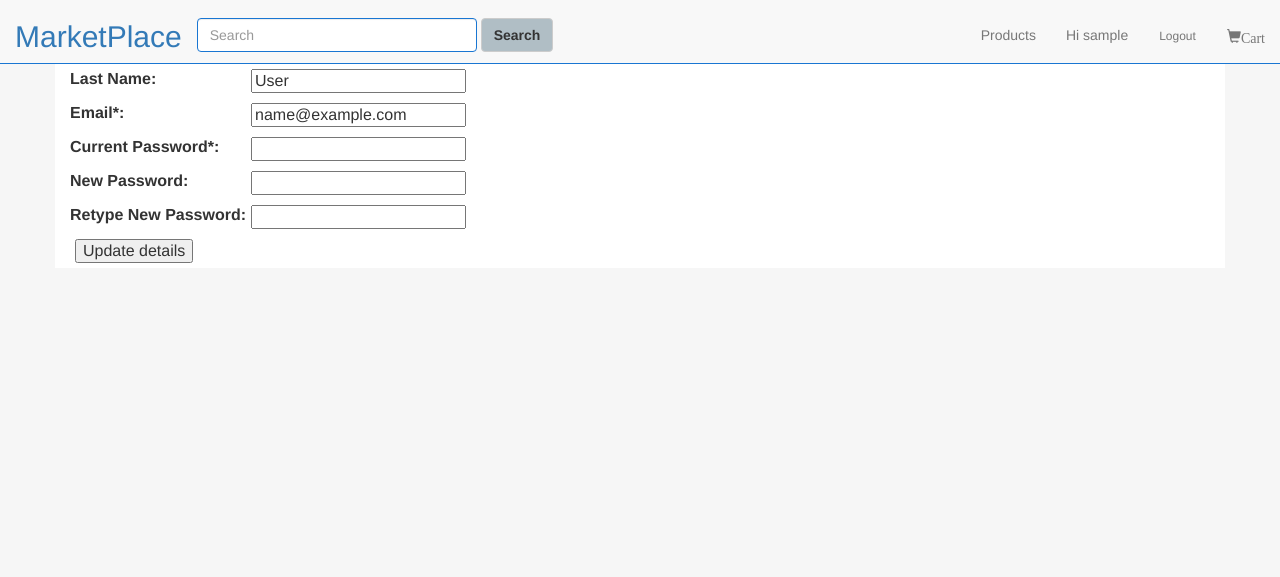
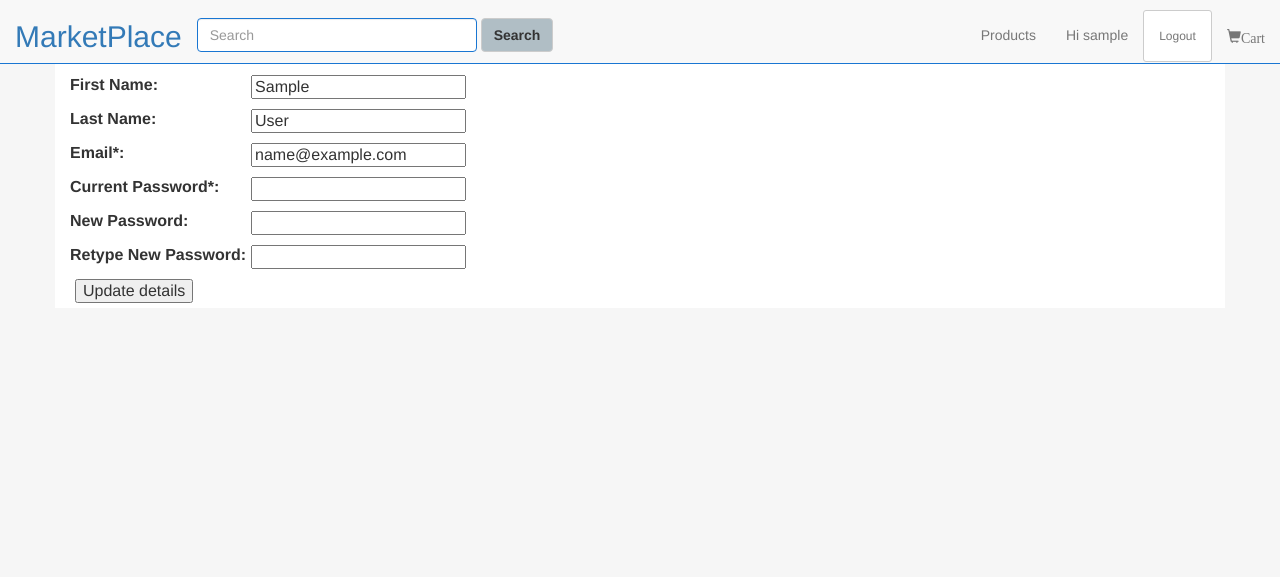
Before and after one commit to unexceptable/swen303_group04, a Django app: page /editdetails/ in a window 1280 px wide. Shown: the top 577 px of the page. Run offline with Django 3.2, Linux system fonts and the light colour scheme; the visitor is signed in with stand-in values (Sample User, id 1); data comes from the database, SQL or seed files in the repository; data that the repository does not hold is empty; some libraries are stand-ins or nearby versions.

Commit message:
Testing padding

```diff
--- a/MarketPlace/marketplace/static/css/style.css
+++ b/MarketPlace/marketplace/static/css/style.css
@@ -5,6 +5,7 @@ p {
 
 #header {
 	margin-top: 30px;
+  padding-bottom: 40px;
 }
 
 #logo a{
@@ -69,7 +70,7 @@ p {
 }
 
 .jumbotron{
-	padding-top: 40px;
+	padding-top: 0px;
 	margin-top: 10px;
 	margin-bottom: 10px;
 	background-color: rgba(255, 255, 255, 0);
--- a/MarketPlace/web_shop/templates/base.html
+++ b/MarketPlace/web_shop/templates/base.html
@@ -44,12 +44,12 @@
                       {% if request.user.username %}
                         <li><a href="/category/all/">Products</a></li>
                         <li><a href="/editdetails/">Hi {{ request.user.username }}</a></li>
-                        <li><a class="btn btn-sm" href="/logout/" role="button">Logout</a></li>
+                        <li><a class="btn btn-default btn-sm" href="/logout/" role="button">Logout</a></li>
                         <li><a class="glyphicon glyphicon-shopping-cart" href="/cart">Cart{% if cart.count %}({{ cart.count }}){% endif %}</a></li>
                       {% else %}
                         <li><a href="/category/all/">Products</a></li>
                         <li><a href="/register/">Sign up</a></li>
-                        <li><a class="btn btn-sm" href="/login/" role="button">Log in</a></li>
+                        <li><a class="btn btn-default btn-sm" href="/login/" role="button">Log in</a></li>
                         <li><a class="glyphicon glyphicon-shopping-cart" href="/cart">Cart{% if cart.count %}({{ cart.count }}){% endif %}</a></li>
                       {% endif %}
                     </ul>
```
